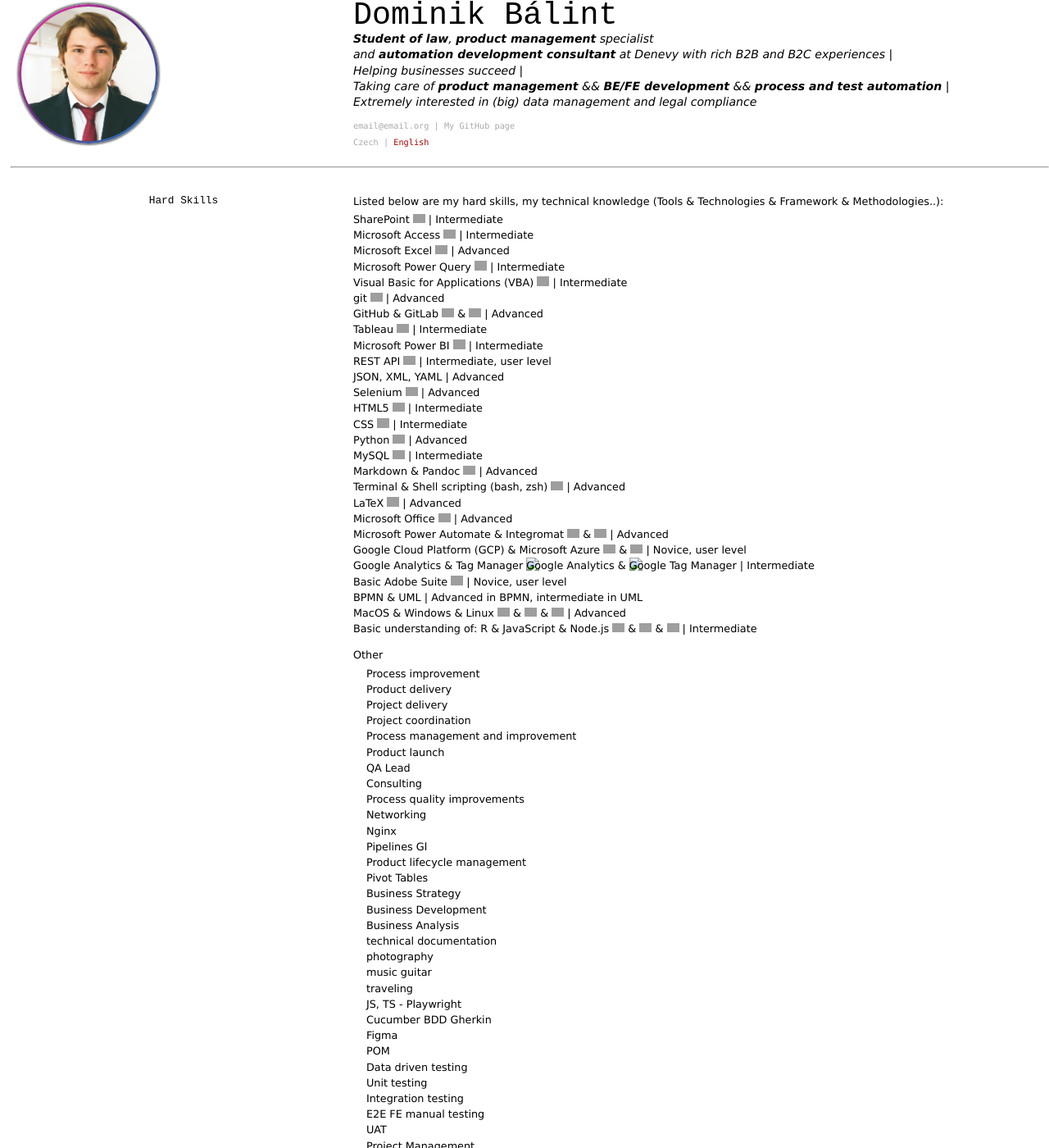
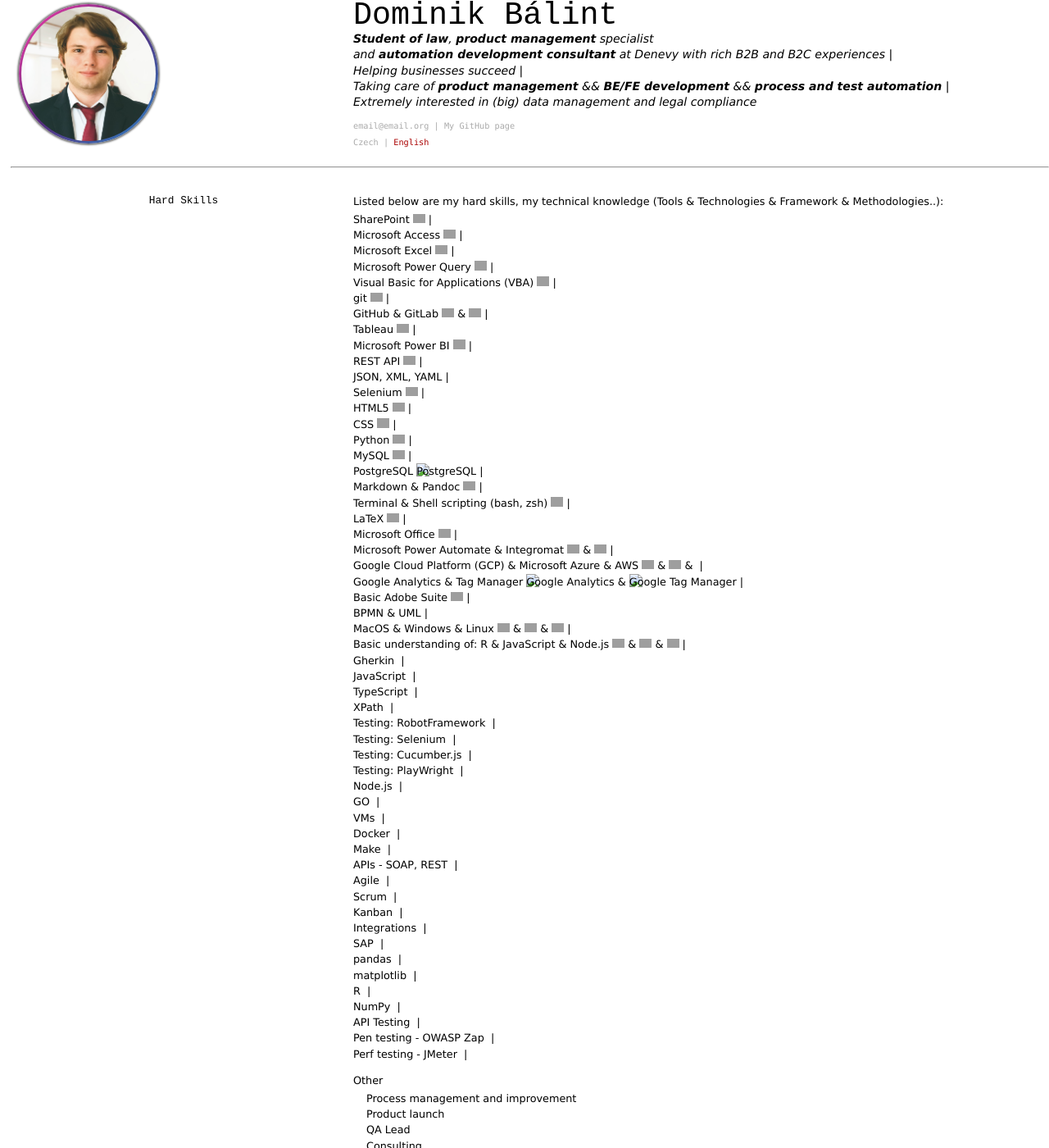
Before and after one commit to Dominik-97/curriculum-vitae, a Jekyll site: the page built from index.md, in a window 1280 px wide and 1400 px high, scrolled down 3387 px. Shown: the whole window at 82% size. Built offline with Jekyll 4.4.1, drawn with Linux system fonts in a browser that asks for light colours; grey boxes are pictures that could not be loaded.

Commit message:
Updated cv_data.json.

```diff
--- a/_data/cv_data_yaml.yml
+++ /dev/null
@@ -1,202 +0,0 @@
-toolsAndTechnologies:
-- name: SharePoint
-  images:
-  - alt: microsoftsharepoint
-    src: https://simpleicons.org/icons/microsoftsharepoint.svg
-  level:
-    en: Intermediate
-    cz: Středně pokročilý
-- name: Microsoft Access
-  images:
-  - alt: microsoftaccess
-    src: https://simpleicons.org/icons/microsoftaccess.svg
-  level:
-    en: Intermediate
-    cz: Středně pokročilý
-- name: Microsoft Excel
-  images:
-  - alt: microsoftexcel
-    src: https://simpleicons.org/icons/microsoftexcel.svg
-  level:
-    en: Advanced
-    cz: Pokročilý
-- name: Microsoft Power Query
-  images:
-  - alt: microsoftpowerquery
-    src: https://simpleicons.org/icons/microsoft.svg
-  level:
-    en: Intermediate
-    cz: Středně pokročilý
-- name: Visual Basic for Applications (VBA)
-  images:
-  - alt: visualbasicforapplications
-    src: https://cdn3.iconfinder.com/data/icons/flat-design-spreadsheet-set-5/24/macros-vba-512.png
-  level:
-    en: Intermediate
-    cz: Středně pokročilý
-- name: git
-  images:
-  - alt: git
-    src: https://simpleicons.org/icons/git.svg
-  level:
-    en: Advanced
-    cz: Pokročilý
-- name: GitHub & GitLab
-  images:
-  - alt: github
-    src: https://simpleicons.org/icons/github.svg
-  - alt: gitlab
-    src: https://simpleicons.org/icons/gitlab.svg
-  level:
-    en: Advanced
-    cz: Pokročilý
-- name: Tableau
-  images:
-  - alt: tableau
-    src: https://simpleicons.org/icons/tableau.svg
-  level:
-    en: Intermediate
-    cz: Středně pokročilý
-- name: Microsoft Power BI
-  images:
-  - alt: microsoftpowerbi
-    src: https://simpleicons.org/icons/powerbi.svg
-  level:
-    en: Intermediate
-    cz: Středně pokročilý
-- name: REST API
-  images:
-  - alt: Rest API
-    src: https://img.icons8.com/ios/64/000000/api-settings.png
-  level:
-    en: Intermediate, user level
-    cz: Středně pokročilý
-- name: JSON, XML, YAML
-  images: []
-  level:
-    en: Advanced
-    cz: Pokročilý
-- name: Selenium
-  images:
-  - alt: selenium
-    src: https://img.icons8.com/wired/64/000000/selenium-test-automation.png
-  level:
-    en: Advanced
-    cz: Pokročilý
-- name: HTML5
-  images:
-  - alt: html5
-    src: https://simpleicons.org/icons/html5.svg
-  level:
-    en: Intermediate
-    cz: Středně pokročilý
-- name: CSS
-  images:
-  - alt: css3
-    src: https://simpleicons.org/icons/css3.svg
-  level:
-    en: Intermediate
-    cz: Středně pokročilý
-- name: Python
-  images:
-  - alt: python
-    src: https://simpleicons.org/icons/python.svg
-  level:
-    en: Advanced
-    cz: Pokročilý
-- name: MySQL
-  images:
-  - alt: MySQL
-    src: https://simpleicons.org/icons/mysql.svg
-  level:
-    en: Intermediate
-    cz: Středně pokročilý
-- name: Markdown & Pandoc
-  images:
-  - alt: Markdown
-    src: https://simpleicons.org/icons/markdown.svg
-  level:
-    en: Advanced
-    cz: Pokročilý
-- name: Terminal & Shell scripting (bash, zsh)
-  images:
-  - alt: GNU Bash
-    src: https://simpleicons.org/icons/gnubash.svg
-  level:
-    en: Advanced
-    cz: Pokročilý
-- name: LaTeX
-  images:
-  - alt: LaTeX
-    src: https://simpleicons.org/icons/latex.svg
-  level:
-    en: Advanced
-    cz: Pokročilý
-- name: Microsoft Office
-  images:
-  - alt: Microsoft Office
-    src: https://simpleicons.org/icons/microsoftoffice.svg
-  level:
-    en: Advanced
-    cz: Pokročilý
-- name: Microsoft Power Automate & Integromat
-  images:
-  - alt: Microsoft Power Automate
-    src: https://img.icons8.com/fluent/48/000000/microsoft-power-automate-2020.png
-  - alt: Integromat
-    src: https://images.saasworthy.com/integromat_1954_logo_1576566957_wkfxu.png
-  level:
-    en: Advanced
-    cz: Pokročilý
-- name: Google Cloud Platform (GCP) & Microsoft Azure
-  images:
-  - alt: Google Cloud Platform
-    src: https://simpleicons.org/icons/googlecloud.svg
-  - alt: Microsoft Azure
-    src: https://simpleicons.org/icons/microsoftazure.svg
-  level:
-    en: Novice, user level
-    cz: Začátečník
-- name: Google Analytics & Tag Manager
-  images:
-  - alt: Google Analytics
-    src: https://simpleicons.org/icons/googleanalytics.svg
-  - alt: Google Tag Manager
-    src: https://simpleicons.org/icons/googletagmanager.svg
-  level:
-    en: Intermediate
-    cz: Středně pokročilý
-- name: Basic Adobe Suite
-  images:
-  - alt: Adobe Creative Suite
-    src: https://simpleicons.org/icons/adobe.svg
-  level:
-    en: Novice, user level
-    cz: Začátečník
-- name: BPMN & UML
-  images: []
-  level:
-    en: Advanced in BPMN, intermediate in UML
-    cz: Začátečník v BPMN, Středně pokročilý v UML
-- name: MacOS & Windows & Linux
-  images:
-  - alt: Apple
-    src: https://simpleicons.org/icons/apple.svg
-  - alt: Windows
-    src: https://simpleicons.org/icons/windows.svg
-  - alt: Linux
-    src: https://simpleicons.org/icons/linux.svg
-  level:
-    en: Advanced
-    cz: Pokročilý
-- name: 'Basic understanding of: R & JavaScript & Node.js'
-  images:
-  - alt: R
-    src: https://simpleicons.org/icons/r.svg
-  - alt: JavaScript
-    src: https://simpleicons.org/icons/javascript.svg
-  - alt: Node.js
-    src: https://simpleicons.org/icons/node-dot-js.svg
-  level:
-    en: Intermediate
-    cz: Středně pokročilý
--- a/index.md
+++ b/index.md
@@ -211,27 +211,19 @@
 Listed below are my hard skills, my technical knowledge (Tools & Technologies & Framework & Methodologies..):
 
 <ul>
-{% for toolAndTechnology in site.data.cv_data_yaml.toolsAndTechnologies %}
+{% for skill in site.data.cv_data.HardSkills %}
 <li>
-  {{ toolAndTechnology.name }}
-  {% for image in toolAndTechnology.images %}
+  {{ skill.name }}
+  {% for image in skill.images %}
     <img alt="{{image.alt}}" src="{{image.src}}" width="15px">
     {% unless forloop.last %} & {% endunless %}
   {% endfor %}
-  | {% if page.language == "en" %}
-  {{ toolAndTechnology.level.en }}
-  {% elsif page.language == "cz" %}
-  {{ toolAndTechnology.level.cz }}
-  {% endif %}
+  | {{ toolAndTechnology.level.en }}
 </li>
 {% endfor %}
 </ul>
 
 - Other
-  - Process improvement
-  - Product delivery
-  - Project delivery
-  - Project coordination
   - Process management and improvement
   - Product launch
   - QA Lead
```
Also changed, not shown: _data/cv_data.json (+23 -1 lines).
